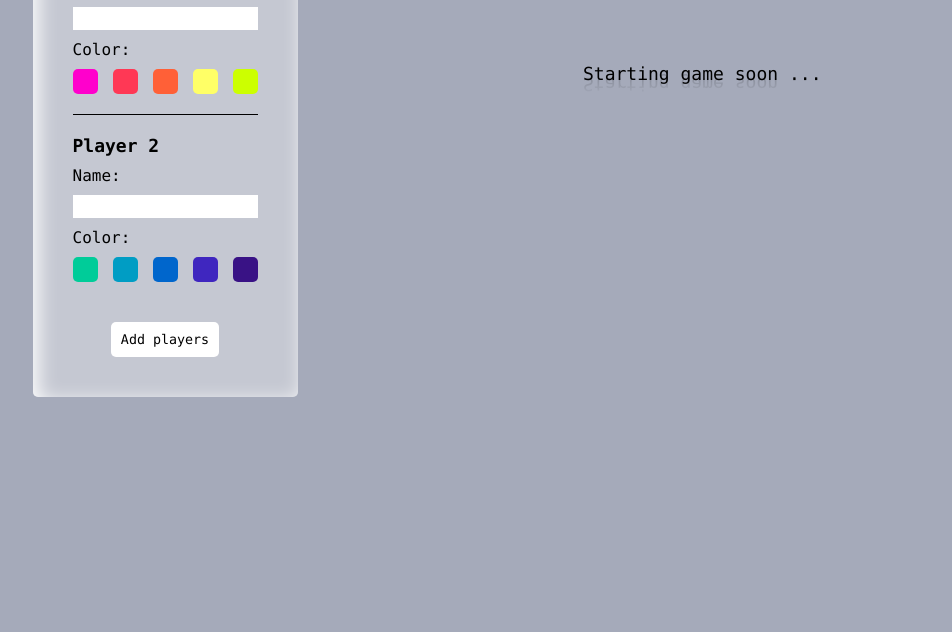
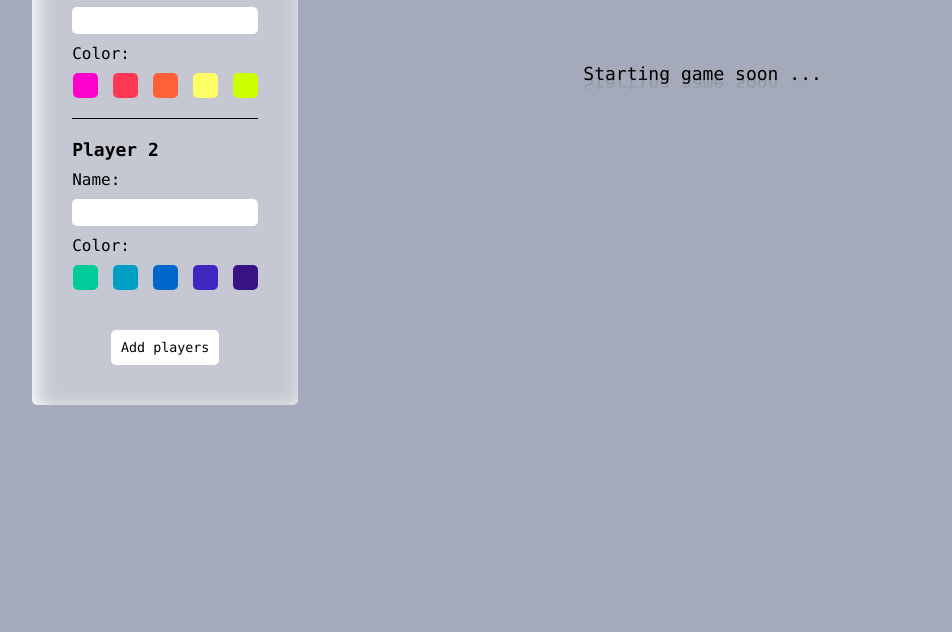
Before and after one commit to Polivaresc/tic-tac-toe, a plain HTML site: page index.html in a window 1280 px wide. Shown: the part 168-800 px from the top of the page, without its empty margins (165-1117 px from the left). Drawn offline with Linux system fonts and the light colour scheme.

Commit message:
more borders...

```diff
--- a/styles.css
+++ b/styles.css
@@ -103,8 +103,9 @@ body {
 input, select {
     font-family: monaco, Consolas, 'Lucida Console', monospace;
     border: none;
+    border-radius: 5px;
     background-color: white;
-    padding: 4px 6px;
+    padding: 6px 8px;
 }
 
 select {
```
